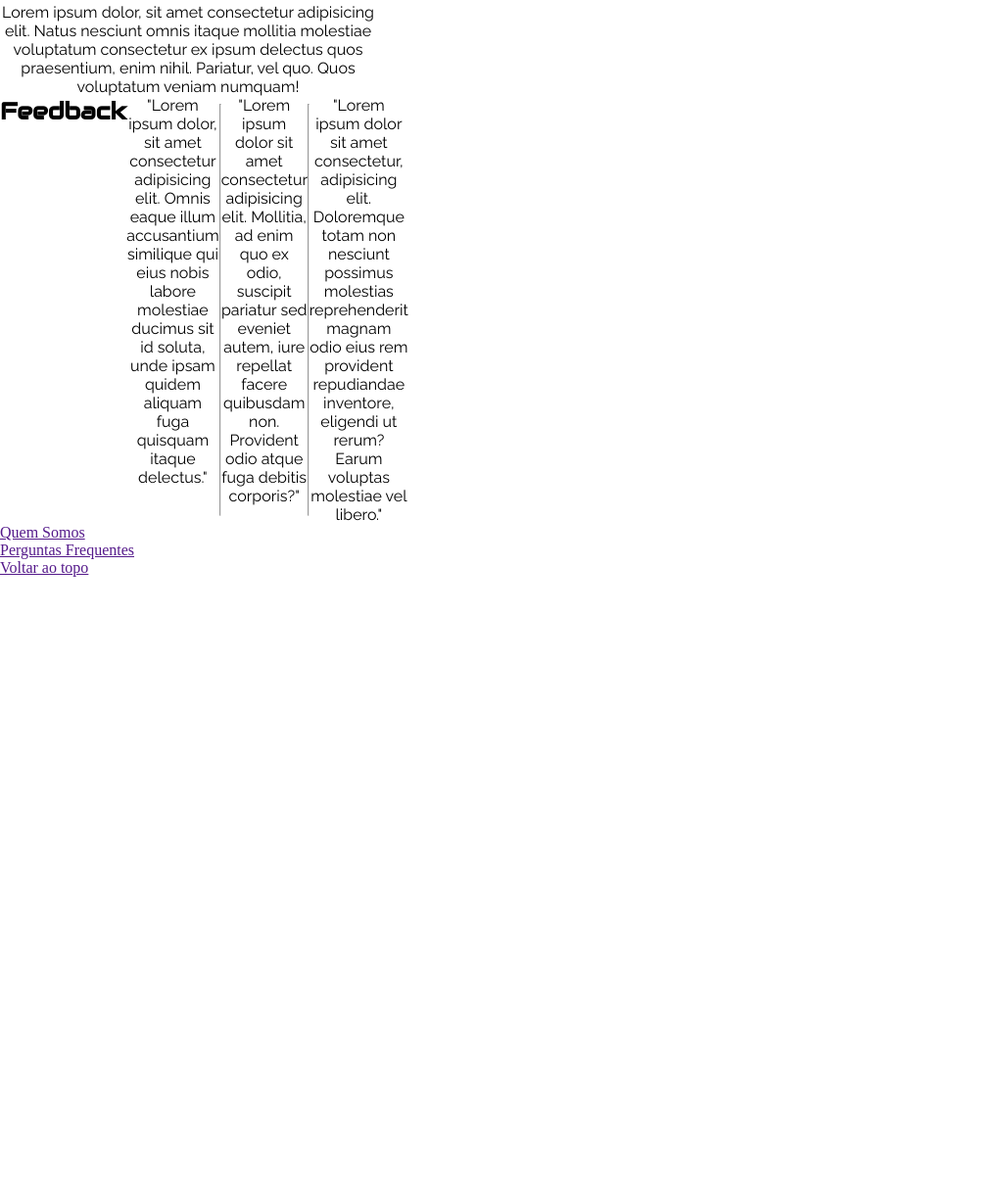
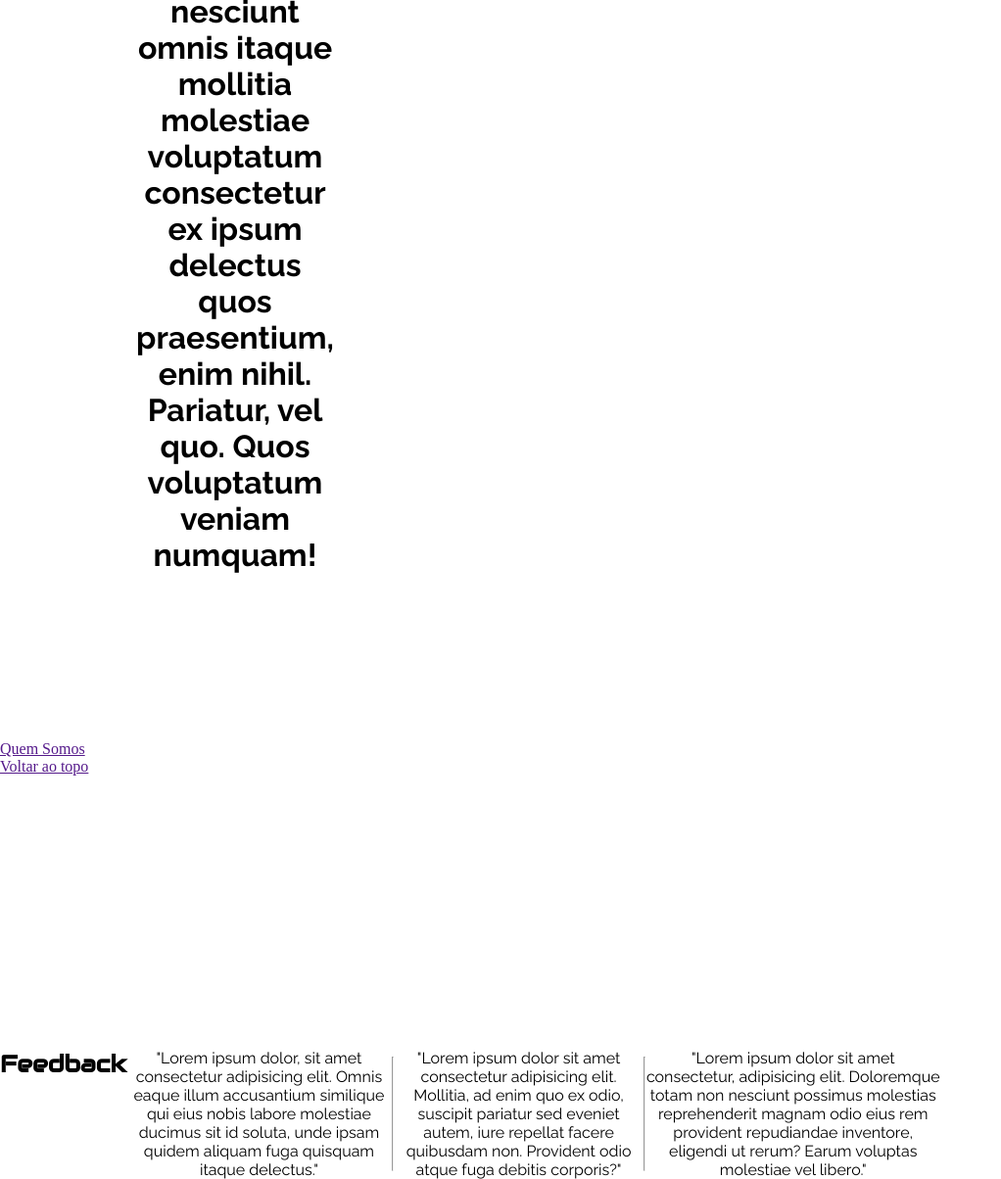
Before and after one commit to JoseAugustoDev/workers-aid, a PHP site: page /pages/index.html in a window 1280 px wide. Shown: the part 964-2168 px from the top of the page at 98% size, without its empty margins (0-1022 px from the left). Before the commit the page ends 1553 px from the top, so only its background shows below. Run offline with PHP 8.4, Linux system fonts and the light colour scheme.

Commit message:
falta finalizar tela principal

```diff
--- a/pages/css/style.css
+++ b/pages/css/style.css
@@ -89,6 +89,62 @@ hr {
 .menu_suspenso{
     display: flex;
     align-content: flex-start;
-    justify-content: space-around;
+    justify-content: center;
+    position: sticky;
+    top: 0;
+    width: 100%;
+
+
 
 }
+
+
+.li{
+    display: inline;
+    margin-right: 10px;
+    padding: 30px;
+}
+
+#buscar{
+    display: flex;
+    align-items: center;
+    justify-content: center;
+    padding: 2%;
+
+}
+
+.auxiliar{
+    display: flex;
+    justify-content: center;
+    align-items: center;
+
+}
+
+.texto{
+    padding: 10%;
+    margin-left: 25%;
+    font-size: 2rem;
+    font-weight: bold;
+    word-spacing: 50%;
+    text-align: left;
+
+
+
+
+}
+
+.feedback{
+    display: flex;
+    justify-content: right;
+    align-content: center;
+    width: 250%;
+    position: relative;
+    top: 28rem;
+
+
+}
+
+.buscar{
+    width: 50%;
+
+}
--- a/pages/index.html
+++ b/pages/index.html
@@ -21,21 +21,25 @@
             <!-- Começo do menu suspenso -->
             <nav class="menu_suspenso">
                 <ul>
-                    <li class="item1">
+                    <li class="li">
                         <a href="servicos.html"> Servicos</a>
                     </li>
-                    <li class="item2">
+                    <li class="li">
                         <a href="login.html">Sing in</a>
                     </li>
-                    <li class="item3">
+                    <li class="li">
                         <a href="singup.html">Sing up</a>
+                    </li>
+                    <li class="li">
+                        <a href="quemsomos">Quem somos</a>
                     </li>
                 </ul>
             </nav>
         </header>
         <!-- Fim -->
-        <div id="Buscar">
-            <img src="lupa.png">
+        <div id="buscar">
+
+
             <input type="text" id="buscador" placeholder="buscar">
 
         </div>
@@ -61,6 +65,7 @@
 
                 </div>
 
+            </div>
                 <div class="feedback">
                     <h1>Feedback</h1>
 
@@ -78,9 +83,6 @@
                             <li>
                                 <a href="">Quem Somos</a>
                             </li>
-                            <li>
-                                <a href="">Perguntas Frequentes</a>
-                            </li>
 
                         </ul>
 
@@ -88,7 +90,6 @@
                     <a href="">Voltar ao topo</a>
                 </footer>
 
-            </div>
         </section>
     </div>
 </body>
```
